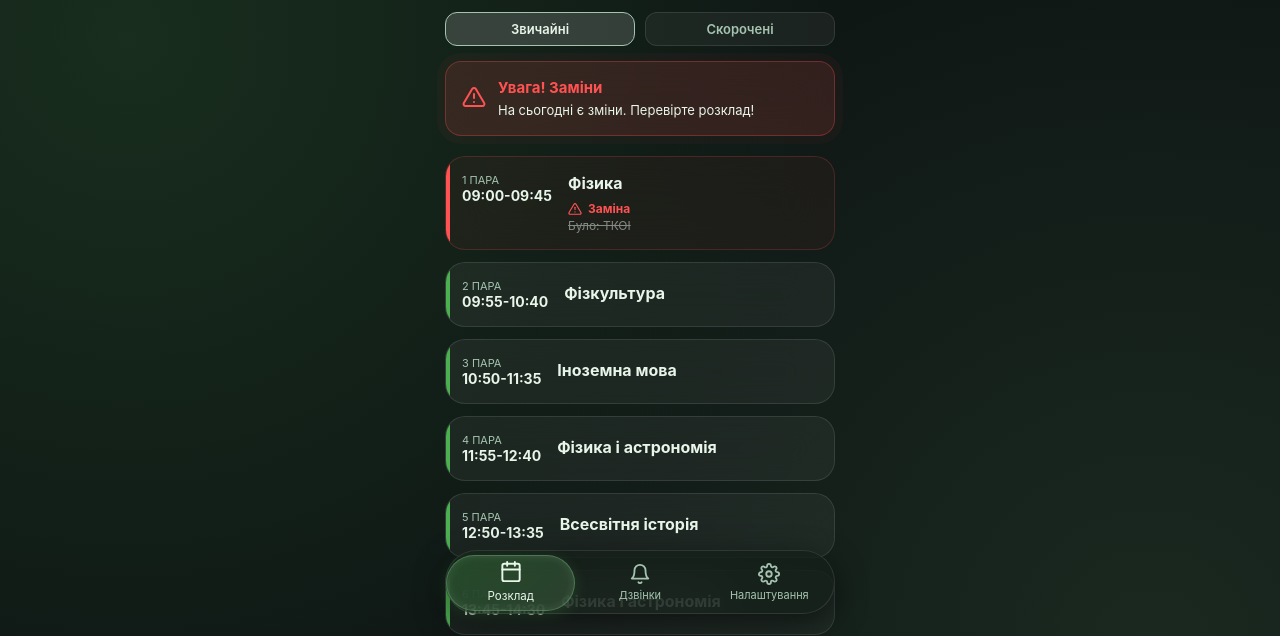
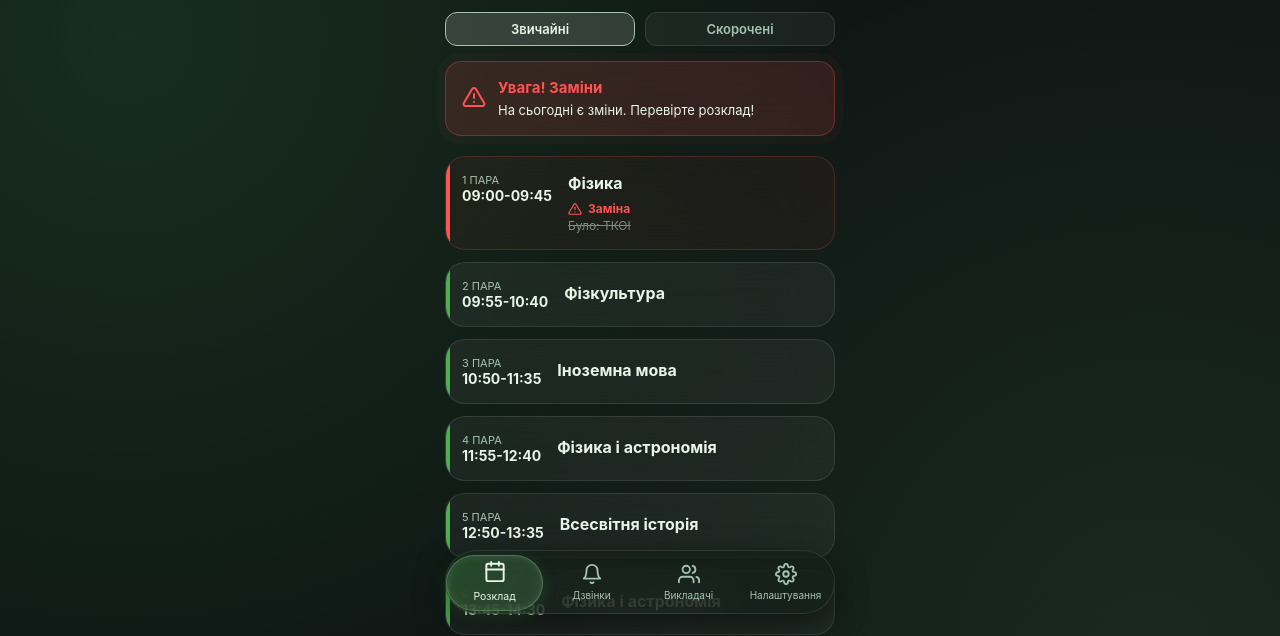
Before and after one commit to Aurionyx-Corp/aurionyx-corp.github.io, a plain HTML site: page study/index.html in a window 1280 px wide. Shown: the part 166-802 px from the top of the page. Drawn offline with Linux system fonts and the light colour scheme.

Commit message:
Implement teacher tab and update styles
Added a new teacher tab with a list of teachers and their subjects. Updated styles for the teacher card and adjusted navigation.

```diff
--- a/study/index.html
+++ b/study/index.html
@@ -77,7 +77,6 @@
         .info-col h3 { font-size: 16px; margin-bottom: 4px; }
         .room-badge { display: inline-block; background: rgba(255,255,255,0.1); padding: 2px 8px; border-radius: 8px; font-size: 11px; margin-top: 4px; font-weight: 600; align-self: flex-start; }
 
-        /* Иконки в бейджах */
         .sub-badge { color: var(--danger); font-size: 12px; font-weight: bold; margin-top: 4px; display: flex; align-items: center; gap: 6px; }
         .sub-badge svg { width: 14px; height: 14px; stroke: currentColor; fill: none; stroke-width: 2; stroke-linecap: round; stroke-linejoin: round; }
         .old-info { text-decoration: line-through; opacity: 0.5; font-size: 12px; margin-top: 2px; display: block; }
@@ -99,6 +98,13 @@
         .bell-time { flex: 1; font-size: 15px; }
         .bell-break { font-size: 12px; color: var(--text-muted); background: rgba(255,255,255,0.1); padding: 2px 8px; border-radius: 6px; }
 
+        /* Карточка учителя */
+        .teacher-card { background: var(--glass); backdrop-filter: blur(24px); border: 1px solid var(--glass-border); border-radius: 16px; padding: 16px; margin-bottom: 12px; }
+        .teacher-card h3 { font-size: 16px; margin-bottom: 6px; color: var(--primary); }
+        .teacher-card .subjects { font-size: 13px; color: var(--text); margin-bottom: 8px; line-height: 1.4; }
+        .teacher-card .room { display: inline-flex; align-items: center; gap: 6px; font-size: 12px; font-weight: 600; color: var(--accent); background: rgba(129, 199, 132, 0.1); padding: 4px 10px; border-radius: 8px; }
+        .teacher-card .room svg { width: 14px; height: 14px; stroke: currentColor; fill: none; stroke-width: 2; }
+
         /* ========================================= */
         /* ЖИДКИЙ ДОГ-БАР (LIQUID BOTTOM NAV)        */
         /* ========================================= */
@@ -116,7 +122,8 @@
 
         .nav-blob {
             position: absolute; top: 4px; left: 0;
-            width: calc(100% / 3); height: 56px;
+            /* ТЕПЕРЬ ШИРИНА 1/4, ТАК КАК 4 КНОПКИ */
+            width: calc(100% / 4); height: 56px;
             background: linear-gradient(135deg, rgba(76, 175, 80, 0.3), rgba(129, 199, 132, 0.2));
             border: 1px solid rgba(129, 199, 132, 0.4);
             border-radius: 28px;
@@ -130,11 +137,11 @@
         .nav-item {
             position: relative; z-index: 2; flex: 1; height: 100%;
             display: flex; flex-direction: column; justify-content: center; align-items: center;
-            color: var(--text-muted); font-size: 11px; cursor: pointer;
+            color: var(--text-muted); font-size: 10px; cursor: pointer;
             transition: color 0.3s, transform 0.3s;
         }
         .nav-item.active { color: var(--text); transform: scale(1.05); }
-        .nav-icon svg { width: 22px; height: 22px; stroke: currentColor; fill: none; stroke-width: 2; stroke-linecap: round; stroke-linejoin: round; transition: transform 0.3s; }
+        .nav-icon svg { width: 22px; height: 22px; stroke: currentColor; fill: none; stroke-width: 2; stroke-linecap: round; stroke-linejoin: round; transition: transform 0.3s; margin-bottom: 2px; }
         .nav-item.active .nav-icon svg { transform: translateY(-2px); }
 
         .screen { display: none; } .screen.active { display: block; animation: fadeIn 0.3s ease; }
@@ -163,7 +170,6 @@
         </div>
 
         <div class="substitution-alert" id="subAlert">
-            <!-- Кастомная SVG иконка предупреждения -->
             <div style="color: #FF5252;">
                 <svg width="24" height="24" viewBox="0 0 24 24" fill="none" stroke="currentColor" stroke-width="2" stroke-linecap="round" stroke-linejoin="round"><path d="M10.29 3.86L1.82 18a2 2 0 0 0 1.71 3h16.94a2 2 0 0 0 1.71-3L13.71 3.86a2 2 0 0 0-3.42 0z"></path><line x1="12" y1="9" x2="12" y2="13"></line><line x1="12" y1="17" x2="12.01" y2="17"></line></svg>
             </div>
@@ -184,6 +190,12 @@
         <div id="bellsList"></div>
     </div>
 
+    <!-- НОВАЯ ВКЛАДКА: ВИКЛАДАЧІ -->
+    <div id="tab-teachers" class="screen">
+        <h2 style="margin-bottom: 15px;">Викладачі</h2>
+        <div id="teachersList"></div>
+    </div>
+
     <div id="tab-settings" class="screen">
         <div class="about-card">
             <h2>LAStudy</h2>
@@ -197,7 +209,7 @@
     </div>
 </div>
 
-<!-- ЖИДКИЙ ДОГ-БАР -->
+<!-- ЖИДКИЙ ДОГ-БАР (4 вкладки) -->
 <div class="liquid-nav-container" id="liquidNav">
     <div class="nav-blob" id="navBlob"></div>
 
@@ -213,7 +225,13 @@
         </span>
         <span>Дзвінки</span>
     </div>
-    <div class="nav-item" data-index="2" onclick="switchTab('settings', this, 2)">
+    <div class="nav-item" data-index="2" onclick="switchTab('teachers', this, 2)">
+        <span class="nav-icon">
+            <svg viewBox="0 0 24 24"><path d="M17 21v-2a4 4 0 0 0-4-4H5a4 4 0 0 0-4 4v2"></path><circle cx="9" cy="7" r="4"></circle><path d="M23 21v-2a4 4 0 0 0-3-3.87"></path><path d="M16 3.13a4 4 0 0 1 0 7.75"></path></svg>
+        </span>
+        <span>Викладачі</span>
+    </div>
+    <div class="nav-item" data-index="3" onclick="switchTab('settings', this, 3)">
         <span class="nav-icon">
             <svg viewBox="0 0 24 24"><circle cx="12" cy="12" r="3"></circle><path d="M19.4 15a1.65 1.65 0 0 0 .33 1.82l.06.06a2 2 0 0 1 0 2.83 2 2 0 0 1-2.83 0l-.06-.06a1.65 1.65 0 0 0-1.82-.33 1.65 1.65 0 0 0-1 1.51V21a2 2 0 0 1-2 2 2 2 0 0 1-2-2v-.09A1.65 1.65 0 0 0 9 19.4a1.65 1.65 0 0 0-1.82.33l-.06.06a2 2 0 0 1-2.83 0 2 2 0 0 1 0-2.83l.06-.06a1.65 1.65 0 0 0 .33-1.82 1.65 1.65 0 0 0-1.51-1H3a2 2 0 0 1-2-2 2 2 0 0 1 2-2h.09A1.65 1.65 0 0 0 4.6 9a1.65 1.65 0 0 0-.33-1.82l-.06-.06a2 2 0 0 1 0-2.83 2 2 0 0 1 2.83 0l.06.06a1.65 1.65 0 0 0 1.82.33H9a1.65 1.65 0 0 0 1-1.51V3a2 2 0 0 1 2-2 2 2 0 0 1 2 2v.09a1.65 1.65 0 0 0 1 1.51 1.65 1.65 0 0 0 1.82-.33l.06-.06a2 2 0 0 1 2.83 0 2 2 0 0 1 0 2.83l-.06.06a1.65 1.65 0 0 0-.33 1.82V9a1.65 1.65 0 0 0 1.51 1H21a2 2 0 0 1 2 2 2 2 0 0 1-2 2h-.09a1.65 1.65 0 0 0-1.51 1z"></path></svg>
         </span>
@@ -224,19 +242,15 @@
 <script src="data.js"></script>
 
 <script>
-    // =========================================
-    // КАСТОМНЫЕ SVG ИКОНКИ ДЛЯ СТАТУСОВ
-    // =========================================
+    // КАСТОМНЫЕ ИКОНКИ
     const ICONS = {
         warning: `<svg viewBox="0 0 24 24"><path d="M10.29 3.86L1.82 18a2 2 0 0 0 1.71 3h16.94a2 2 0 0 0 1.71-3L13.71 3.86a2 2 0 0 0-3.42 0z"></path><line x1="12" y1="9" x2="12" y2="13"></line><line x1="12" y1="17" x2="12.01" y2="17"></line></svg>`,
         clock: `<svg viewBox="0 0 24 24"><circle cx="12" cy="12" r="10"></circle><polyline points="12 6 12 12 16 14"></polyline></svg>`,
         play: `<svg viewBox="0 0 24 24"><polygon points="5 3 19 12 5 21 5 3"></polygon></svg>`,
-        check: `<svg viewBox="0 0 24 24"><polyline points="20 6 9 17 4 12"></polyline></svg>`
+        check: `<svg viewBox="0 0 24 24"><polyline points="20 6 9 17 4 12"></polyline></svg>`,
+        location: `<svg viewBox="0 0 24 24"><path d="M21 10c0 7-9 13-9 13s-9-6-9-13a9 9 0 0 1 18 0z"></path><circle cx="12" cy="10" r="3"></circle></svg>`
     };
 
-    // =========================================
-    // ЛОГИКА РАСПИСАНИЯ
-    // =========================================
     const daysOfWeek = ["Понеділок", "Вівторок", "Середа", "Четвер", "П'ятниця"];
     let currentDay = "Понеділок";
     let isShortenedMode = false;
@@ -250,6 +264,7 @@
         renderDaysNav();
         renderSchedule();
         renderBells(regularBells);
+        renderTeachers();
         setInterval(updateCardTimes, 60000);
 
         setTimeout(() => moveBlob(0), 100);
@@ -423,8 +438,31 @@
         }
     }
 
+    // РЕНДЕР УЧИТЕЛЕЙ
+    function renderTeachers() {
+        const list = document.getElementById('teachersList');
+        if (!list) return;
+        list.innerHTML = '';
+
+        if (typeof teachersList === 'undefined') {
+            list.innerHTML = '<p style="text-align:center; color: var(--text-muted);">Список викладачів оновлюється...</p>';
+            return;
+        }
+
+        teachersList.forEach(teacher => {
+            const card = document.createElement('div');
+            card.className = 'teacher-card';
+            card.innerHTML = `
+                <h3>${teacher.name}</h3>
+                <div class="subjects">${teacher.subjects}</div>
+                <div class="room">${ICONS.location} ${teacher.room}</div>
+            `;
+            list.appendChild(card);
+        });
+    }
+
     // =========================================
-    // ЛОГИКА ЖИДКОГО ДОГ-БАРА
+    // ЛОГИКА ЖИДКОГО ДОГ-БАРА (4 вкладки)
     // =========================================
     const navContainer = document.getElementById('liquidNav');
     const navBlob = document.getElementById('navBlob');
```
